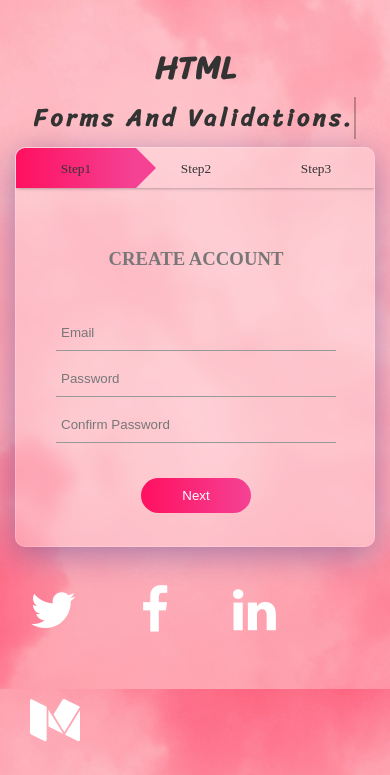
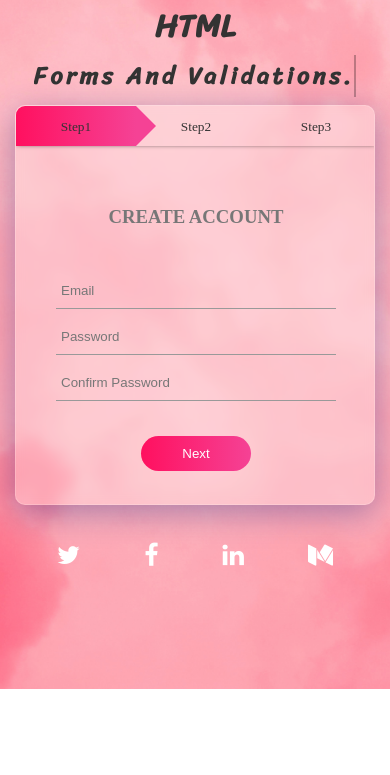
Before and after one commit to PRABHAKAR9107/Forms-and-Validations, a plain HTML site: page index.html in a window 390 px wide. Shown: the part 155-930 px from the top of the page. After the commit the page ends 844 px from the top, so only its background shows below. Drawn offline with Linux system fonts and the light colour scheme; a web font is replaced by a local one.

Commit message:
responsive

```diff
--- a/index.html
+++ b/index.html
@@ -13,7 +13,7 @@
      <header>
 
 
-         <div class="fluid-container">
+         <div>
              <center>
             <h1>HTML</h1> <span class="typewriter"><h2>Forms and Validations.</h2></span>
      </center>
--- a/sass/index.scss
+++ b/sass/index.scss
@@ -21,8 +21,7 @@ html {
 }
 
 header{
-    padding-top: 2em;
-    margin-top:10px;
+ margin: 0 auto;
   text-transform: capitalize;
   font-weight: bold;
   color: #333;
@@ -174,7 +173,7 @@ footer{
 .icons i{
   cursor: pointer;
   margin: 15px 15px;
-  font-size: 50px;
+  font-size: 25px;
   padding: 15px;
   border-radius: 50% 0 50% 0;
 
```
Also changed, not shown: sass/index.css, 1 other file.
